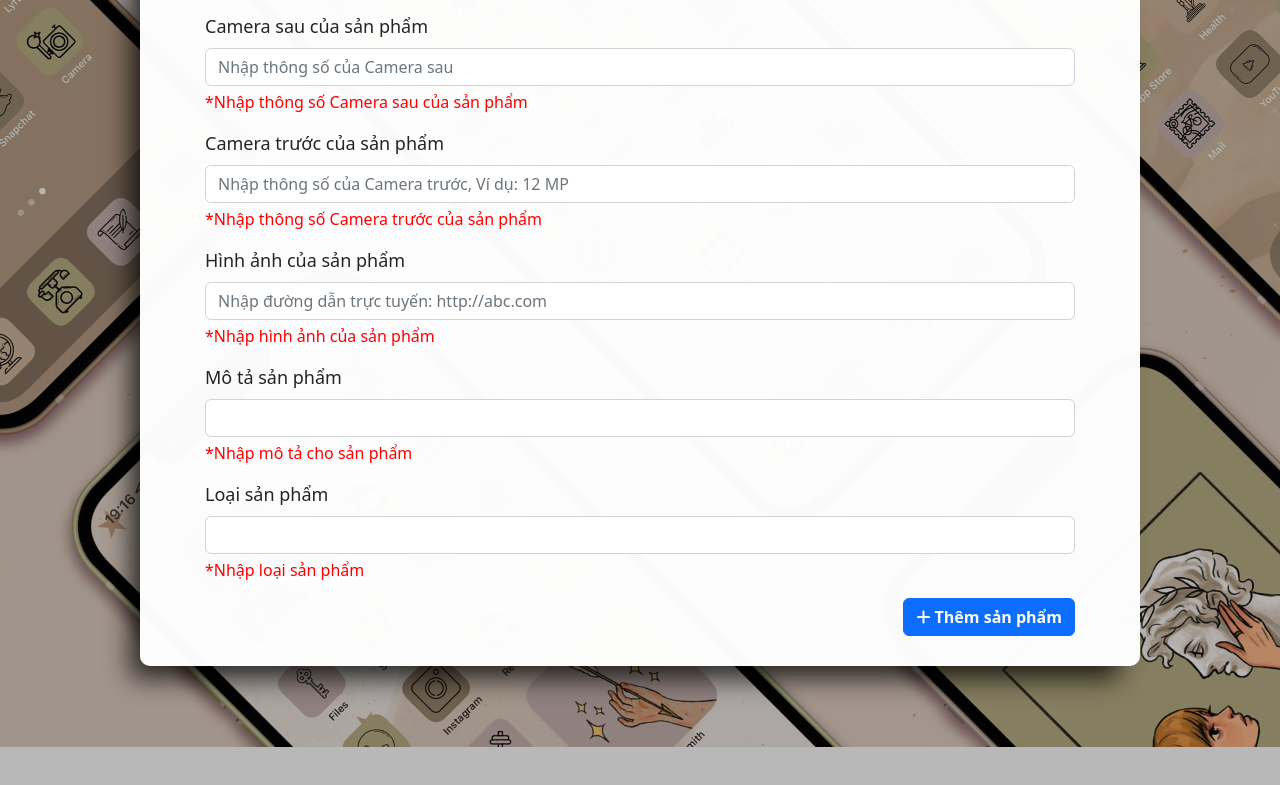
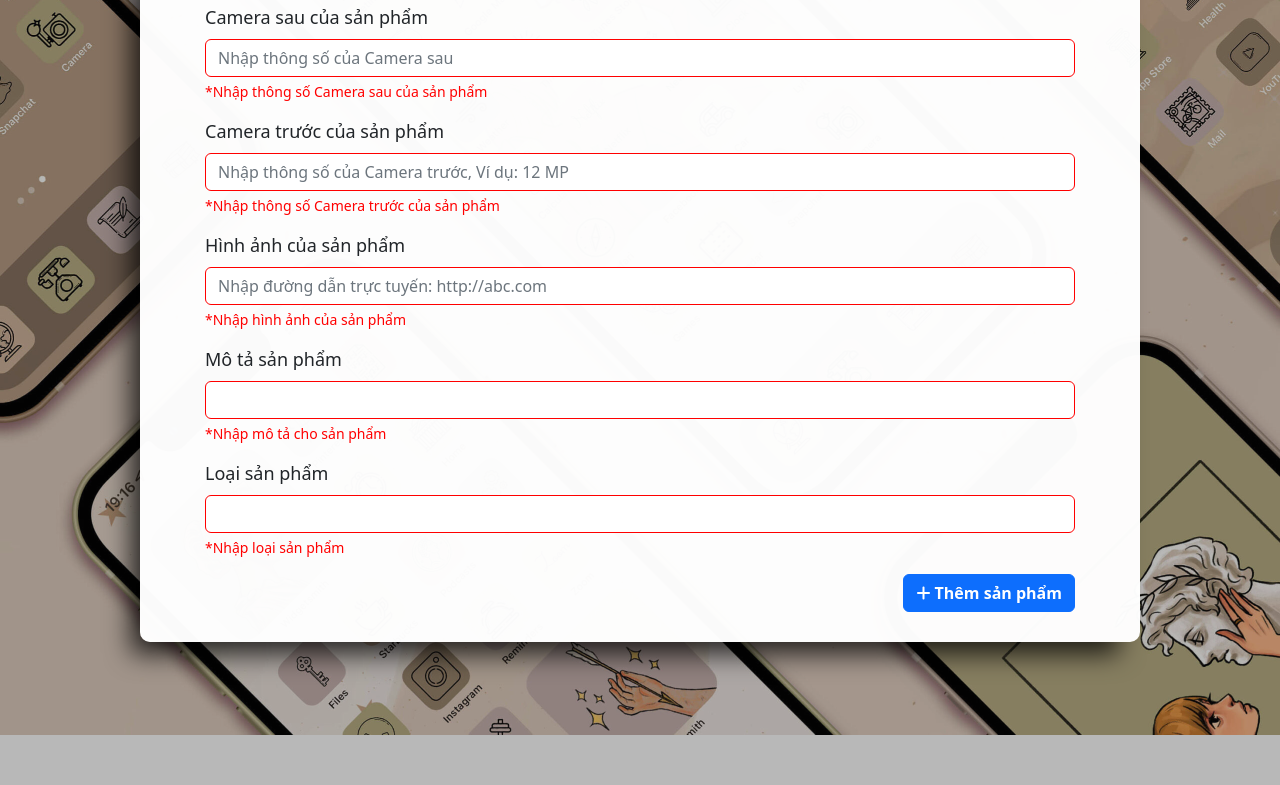
Before and after one commit to giahuy405/Capstone-2, a plain HTML site: page adding_Page/adding.html in a window 1280 px wide. Both pictures are taken after a click on the button "Thêm sản phẩm". Shown: the part 517-1302 px from the top of the page. Drawn offline with nearby package versions, Linux system fonts and the light colour scheme; some packages are replaced by stand-ins of ours; no server answers; a script that the page names is missing.

Commit message:
feat: add border when input error

```diff
--- a/adding_Page/css/adding.css
+++ b/adding_Page/css/adding.css
@@ -70,6 +70,6 @@ body::before{
     display: none;
     color: red;
     font-weight: 500;
-    font-size: 16px;
+    font-size: 14px;
 
 }
--- a/js/_validAddFrom.js
+++ b/js/_validAddFrom.js
@@ -156,7 +156,15 @@ function validationForm(_name,_price,_screen,_backCamera,_frontCamera, _img,_des
     var prdTypeValid =
         requiredInput(type, { errorId: 'errorType', errorScript: '*Nhập loại sản phẩm' }) &&
         checkLengthInput(type, { errorId: 'errorType', min: 2, max: 16, errorScript: "*Loại sản phẩm phải từ 2-16 ký tự." });
-
+    if(!prdNameValid) document.getElementById('nameProduct').style.border="1px solid red";
+    else document.getElementById('nameProduct').style.border="1px solid grey";
+    if(!prdPriceValid) document.getElementById('priceProduct').style.border="1px solid red";
+    if(!prdScreenValid) document.getElementById('screenProduct').style.border="1px solid red";
+    if(!prdBCamValid) document.getElementById('backCamera').style.border="1px solid red";
+    if(!prdFCamValid) document.getElementById('frontCamera').style.border="1px solid red";
+    if(!prdImgValid) document.getElementById('imgProduct').style.border="1px solid red";
+    if(!prdDescValid) document.getElementById('descProduct').style.border="1px solid red";
+    if(!prdTypeValid) document.getElementById('typeProduct').style.border="1px solid red";
     var isFormValid = prdNameValid && prdPriceValid && prdScreenValid
         && prdBCamValid && prdFCamValid && prdImgValid && prdDescValid && prdTypeValid;
 
```
